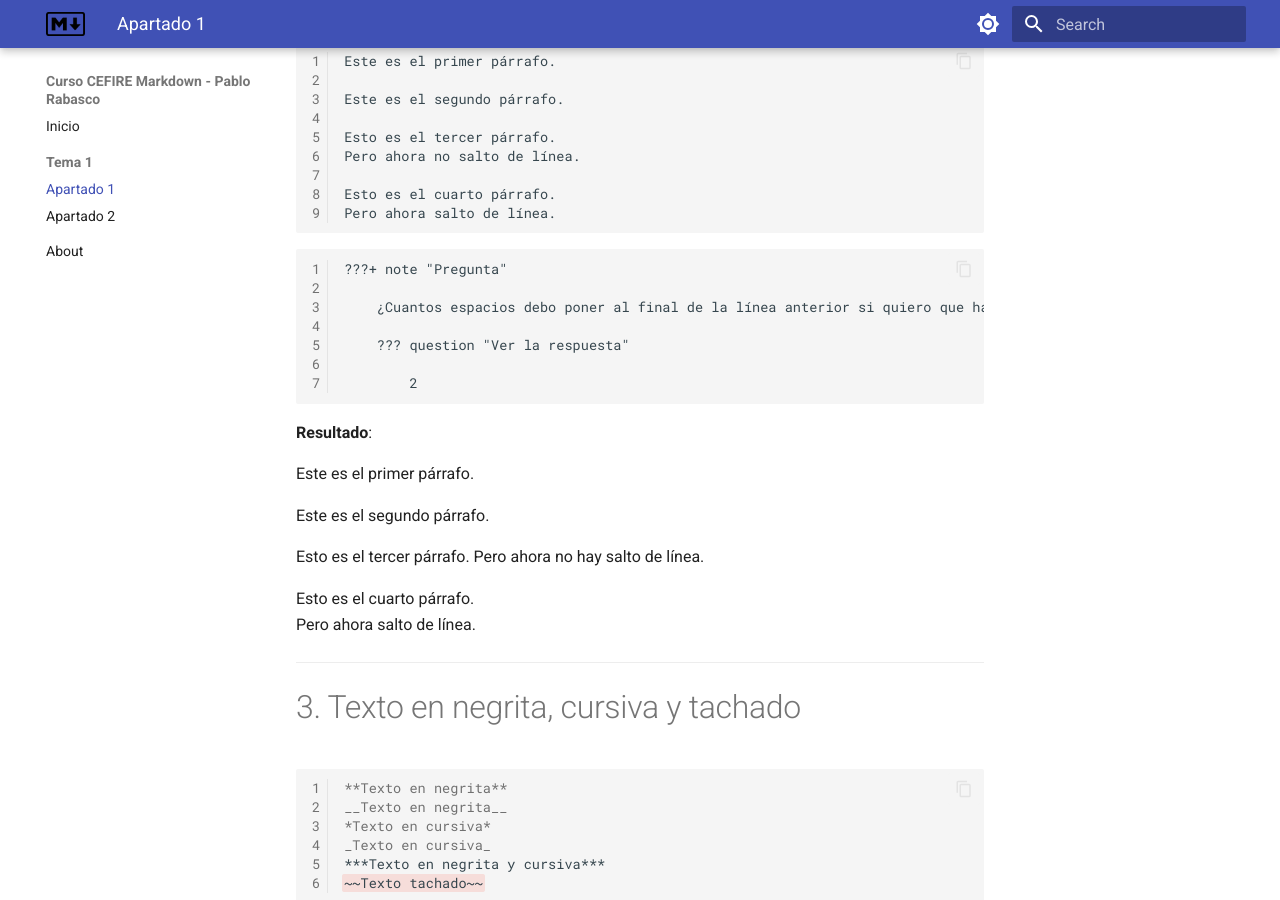
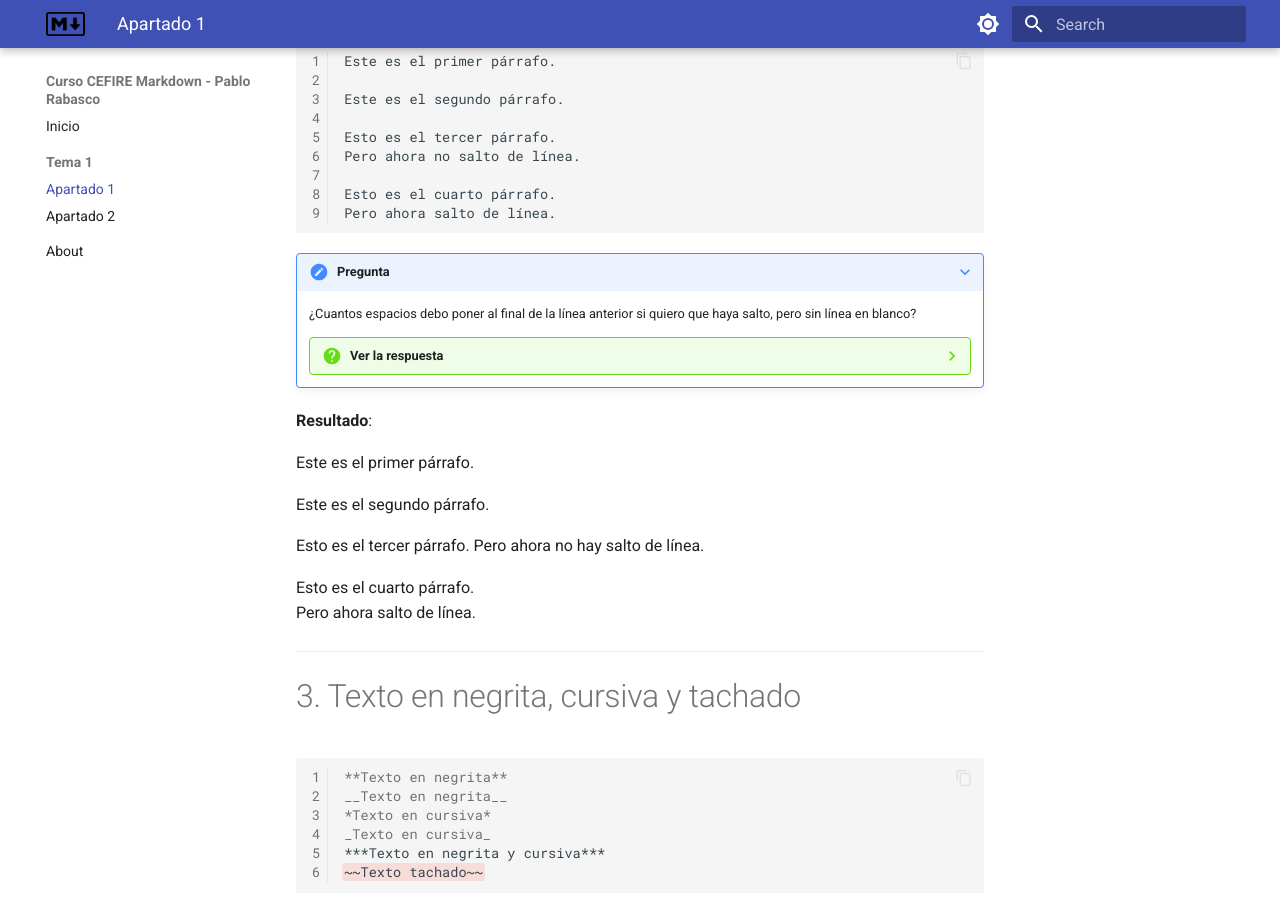
Before and after one commit to prabasco/Tarea4_Markdown, an MkDocs documentation site: the page built from md/tema1/apartado1.md, in a window 1280 px wide and 900 px high, scrolled down 1532 px. Built offline with MkDocs 1.6.1 and Material for MkDocs 9.7.7, drawn with Linux system fonts in a browser that asks for light colours.

````diff
--- a/md/tema1/apartado1.md
+++ b/md/tema1/apartado1.md
@@ -66,7 +66,6 @@ Esto es el cuarto párrafo.
 Pero ahora salto de línea.
 ```
 
-```text
 ???+ note "Pregunta"
 
     ¿Cuantos espacios debo poner al final de la línea anterior si quiero que haya salto, pero sin línea en blanco?
@@ -74,7 +73,6 @@ Pero ahora salto de línea.
     ??? question "Ver la respuesta"
 
         2
-```
 
 **Resultado**:
 
--- a/mkdocs.yml
+++ b/mkdocs.yml
@@ -21,7 +21,7 @@ markdown_extensions:
         - name: mermaid
           class: mermaid
           format: !!python/name:pymdownx.superfences.fence_code_format
-  - pymdownx.snippets
+
 
 
 plugins:
````
Also changed, not shown: docs/search/search_index.json (+1 -1 lines), docs/tema1/apartado1/index.html (+8 -14 lines), 4 other files.
